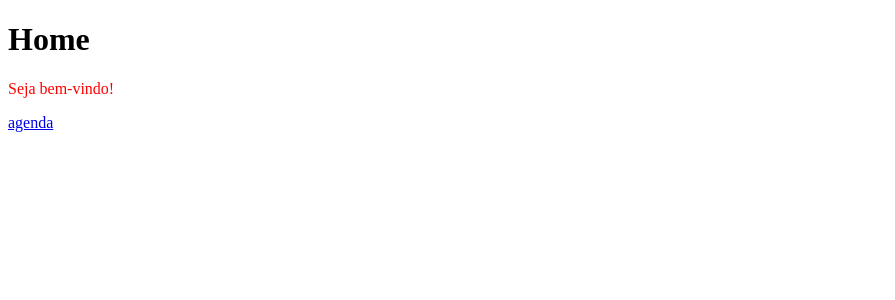
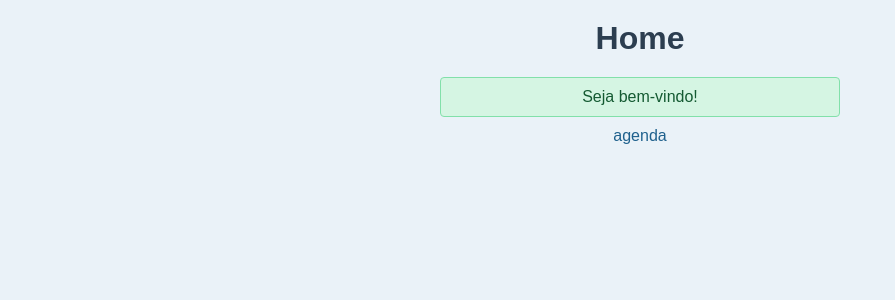
Before and after one commit to Barbarazotto/agenda-, a Flask app: page / in a window 1280 px wide. Shown: the top 300 px of the page, without its empty margins (0-895 px from the left). Run offline with Flask 3, Linux system fonts and the light colour scheme.

Commit message:
style: estilizando o style.css

```diff
--- a/static/style.css
+++ b/static/style.css
@@ -1,3 +1,91 @@
+* {
+    margin: 0;
+    padding: 0;
+    box-sizing: border-box;
+    font-family: Arial, sans-serif;
+}
+
+
+body {
+    background-color: #eaf2f8;
+    padding: 20px;
+}
+
+
+h1 {
+    text-align: center;
+    margin-bottom: 20px;
+    color: #2c3e50;
+}
+
+
+form, p, a {
+    max-width: 400px;
+    margin: 0 auto;
+}
+
+
+form {
+    background-color: #ffffff;
+    padding: 15px;
+    border-radius: 6px;
+    margin-bottom: 15px;
+    border: 2px solid #aed6f1;
+}
+
+
+input[type="text"],
+input[type="date"] {
+    width: 100%;
+    padding: 8px;
+    margin-bottom: 10px;
+    border: 1px solid #85c1e9;
+    border-radius: 4px;
+}
+
+
+input:focus {
+    outline: none;
+    border-color: #3498db;
+}
+
+
+button {
+    width: 100%;
+    padding: 10px;
+    background-color: #3498db;
+    color: white;
+    border: none;
+    border-radius: 4px;
+    cursor: pointer;
+}
+
+
+button:hover {
+    background-color: #2e86c1;
+}
+
+
 p {
-    color: red;
+    background-color: #d5f5e3;
+    padding: 10px;
+    border-radius: 4px;
+    border: 1px solid #82e0aa;
+    text-align: center;
+    color: #145a32;
 }
+
+
+a {
+    display: block;
+    text-align: center;
+    margin-top: 10px;
+    color: #1f618d;
+    text-decoration: none;
+}
+
+
+a:hover {
+    color: #154360;
+    text-decoration: underline;
+}
```
